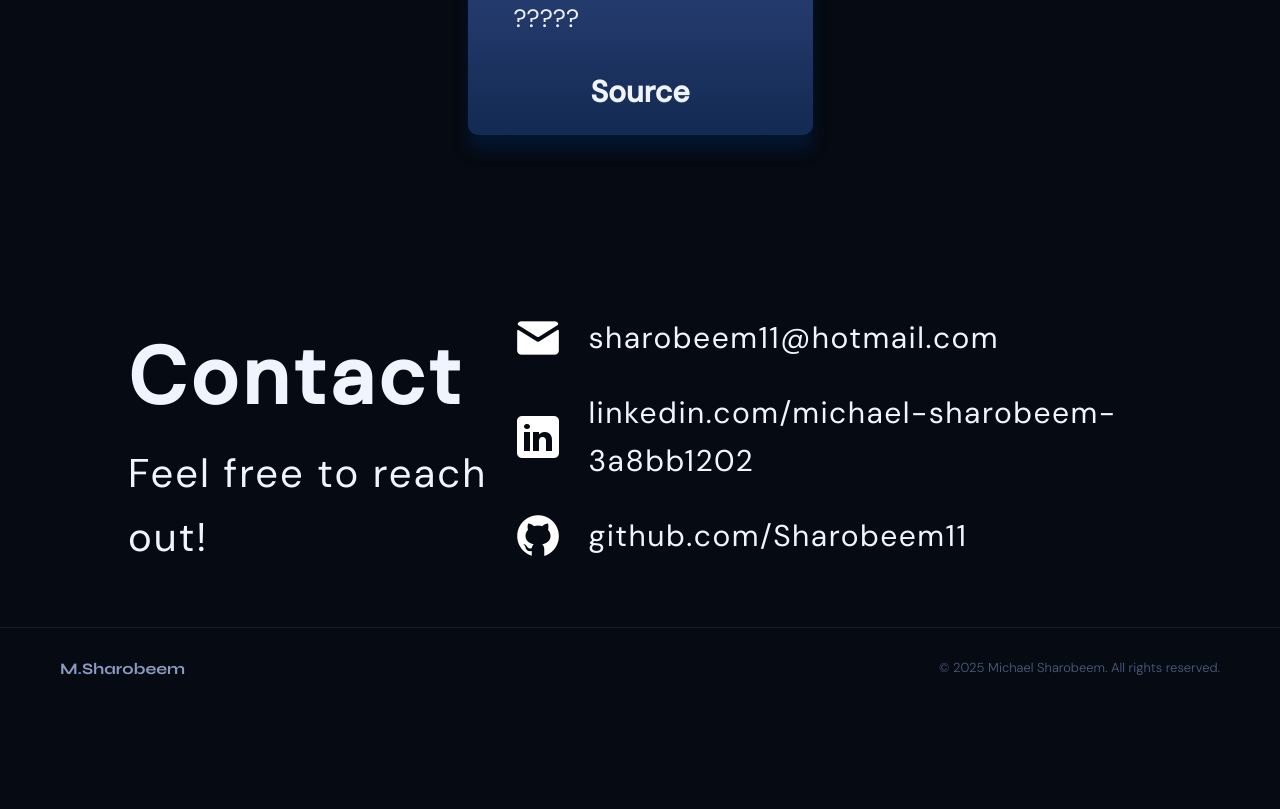
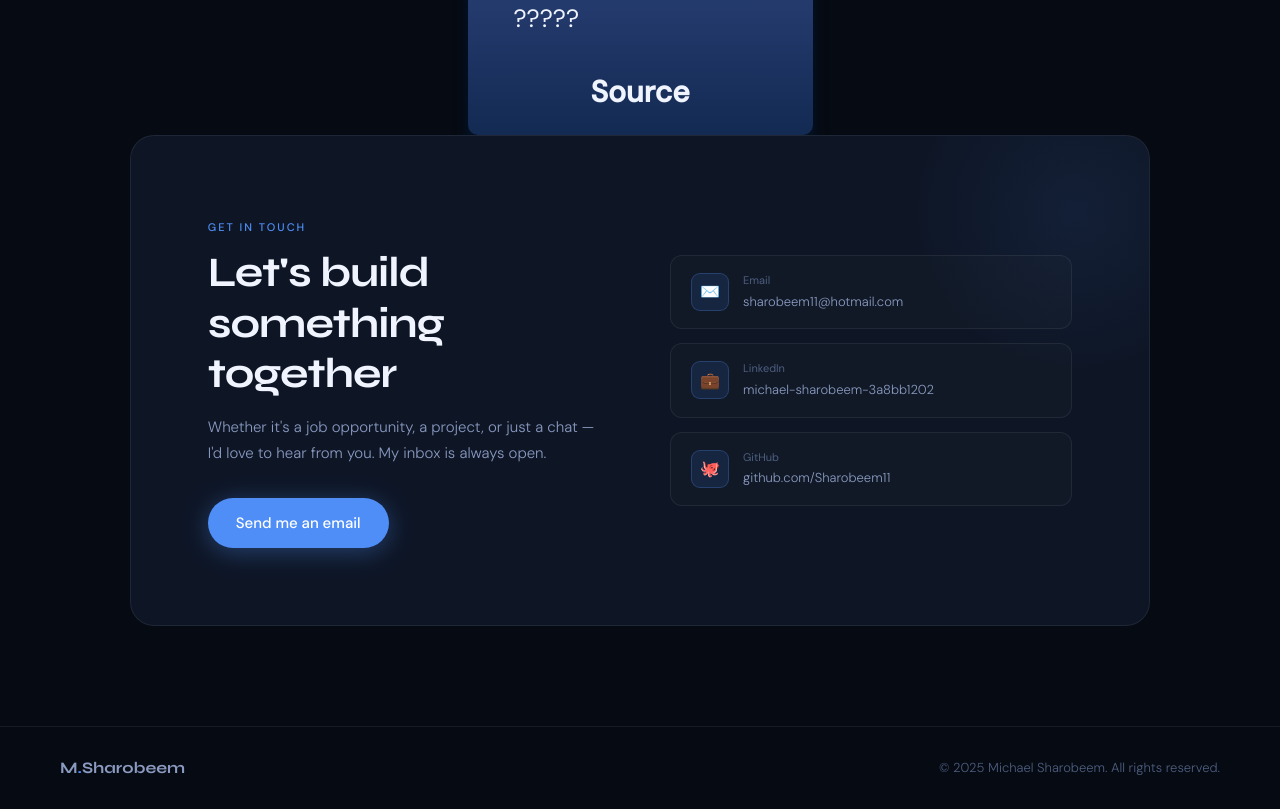
Before and after one commit to Sharobeem11/PortfolioWebsite, a React (Create React App) app in the folder react-portfolio/: page / in a window 1280 px wide. Shown: the part 4220-5029 px from the top of the page. Before the commit the page ends 4929 px from the top, so only its background shows below. Built offline with nearby package versions, Linux system fonts and the light colour scheme.

Commit message:
update contact component

```diff
--- a/react-portfolio/src/components/Contact/Contact.jsx
+++ b/react-portfolio/src/components/Contact/Contact.jsx
@@ -1,38 +1,70 @@
-import React from "react";
-
+import React, { useEffect, useRef } from "react";
 import styles from "./Contact.module.css";
-import { getImageUrl } from "../../utils";
-// import emailIcon from "../../assets/contact/emailIcon.png";
-// import linkedinIcon from "../../assets/contact/linkedinIcon.png";
-// import githubIcon from "../../assets/contact/githubIcon.png";
 
 export const Contact = () => {
+  const sectionRef = useRef(null);
+
+  useEffect(() => {
+    const observer = new IntersectionObserver(
+      (entries) => entries.forEach((e) => {
+        if (e.isIntersecting) e.target.classList.add(styles.visible);
+      }),
+      { threshold: 0.1 }
+    );
+    if (sectionRef.current) observer.observe(sectionRef.current);
+    return () => observer.disconnect();
+  }, []);
+
   return (
-    <footer id="contact" className={styles.container}>
-      <div className={styles.text}>
-        <h2>Contact</h2>
-        <p>Feel free to reach out!</p>
+    <section className={styles.container} id="contact" ref={sectionRef}>
+      <div className={styles.inner}>
+        <div className={styles.card}>
+          <div className={styles.left}>
+            <span className={styles.label}>Get in touch</span>
+            <h2 className={styles.title}>Let's build something together</h2>
+            <p className={styles.desc}>
+              Whether it's a job opportunity, a project, or just a chat — I'd love to hear
+              from you. My inbox is always open.
+            </p>
+            <a href="mailto:sharobeem11@hotmail.com" className={styles.btn}>
+              Send me an email
+            </a>
+          </div>
+          <div className={styles.links}>
+            <a href="mailto:sharobeem11@hotmail.com" className={styles.link}>
+              <div className={styles.linkIcon}>✉️</div>
+              <div className={styles.linkText}>
+                <span className={styles.linkLabel}>Email</span>
+                <span className={styles.linkValue}>sharobeem11@hotmail.com</span>
+              </div>
+            </a>
+            <a
+              href="https://www.linkedin.com/in/michael-sharobeem-3a8bb1202"
+              className={styles.link}
+              target="_blank"
+              rel="noreferrer"
+            >
+              <div className={styles.linkIcon}>💼</div>
+              <div className={styles.linkText}>
+                <span className={styles.linkLabel}>LinkedIn</span>
+                <span className={styles.linkValue}>michael-sharobeem-3a8bb1202</span>
+              </div>
+            </a>
+            <a
+              href="https://www.github.com/Sharobeem11"
+              className={styles.link}
+              target="_blank"
+              rel="noreferrer"
+            >
+              <div className={styles.linkIcon}>🐙</div>
+              <div className={styles.linkText}>
+                <span className={styles.linkLabel}>GitHub</span>
+                <span className={styles.linkValue}>github.com/Sharobeem11</span>
+              </div>
+            </a>
+          </div>
+        </div>
       </div>
-      <ul className={styles.links}>
-        <li className={styles.link}>
-          <img src={getImageUrl("contact/emailIcon.png")} alt="Email icon" />
-          {/* <img src={emailIcon} alt="Email icon" /> */}
-          <a href="mailto:sharobeem11@hotmail.com">sharobeem11@hotmail.com</a>
-        </li>
-        <li className={styles.link}>
-          <img
-            src={getImageUrl("contact/linkedinIcon.png")}
-            // src={linkedinIcon}
-            alt="LinkedIn icon"
-          />
-          <a href="https://www.linkedin.com/michael-sharobeem-3a8bb1202">linkedin.com/michael-sharobeem-3a8bb1202</a>
-        </li>
-        <li className={styles.link}>
-          <img src={getImageUrl("contact/githubIcon.png")} alt="Github icon" />
-          {/* <img src={githubIcon} alt="Github icon" /> */}
-          <a href="https://www.github.com/Sharobeem11">github.com/Sharobeem11</a>
-        </li>
-      </ul>
-    </footer>
+    </section>
   );
 };
--- a/react-portfolio/src/components/Contact/Contact.module.css
+++ b/react-portfolio/src/components/Contact/Contact.module.css
@@ -1,64 +1,151 @@
 @import "../../vars.css";
 
 .container {
-  color: var(--colour-text);
-  margin-top: 120px;
-  background-color: var(--colour-secondary);
-  display: flex;
-  flex-direction: row;
-  justify-content: space-evenly;
-  width: 100vw;
-  padding: 58px 10%;
-  gap: 10px;
+  padding: 0 0 100px;
+  position: relative;
+  z-index: 1;
+  opacity: 0;
+  transform: translateY(24px);
+  transition: opacity 0.6s ease, transform 0.6s ease;
 }
 
-.text h2 {
-  font-size: 80px;
-  font-weight: 700;
-  letter-spacing: 4px;
+.container.visible {
+  opacity: 1;
+  transform: none;
 }
 
-.text p {
-  font-size: 40px;
-  font-weight: 400;
+.inner {
+  max-width: 1140px;
+  margin: 0 auto;
+  padding: 0 clamp(20px, 5vw, 60px);
+}
+
+.card {
+  background: var(--card);
+  border: 1px solid var(--border);
+  border-radius: 24px;
+  padding: clamp(40px, 6vw, 80px);
+  display: grid;
+  grid-template-columns: 1fr 1fr;
+  gap: 60px;
+  align-items: center;
+  position: relative;
+  overflow: hidden;
+}
+
+.card::before {
+  content: '';
+  position: absolute;
+  top: -100px;
+  right: -100px;
+  width: 350px;
+  height: 350px;
+  border-radius: 50%;
+  background: radial-gradient(circle, rgba(79, 142, 247, 0.08) 0%, transparent 65%);
+  pointer-events: none;
+}
+
+.label {
+  display: inline-block;
+  font-size: 11px;
+  font-weight: 500;
   letter-spacing: 2px;
+  text-transform: uppercase;
+  color: var(--accent);
+  margin-bottom: 12px;
+}
+
+.title {
+  font-family: var(--font-display);
+  font-size: clamp(28px, 4vw, 42px);
+  font-weight: 700;
+  letter-spacing: -1px;
+  margin-bottom: 16px;
+  line-height: 1.2;
+}
+
+.desc {
+  font-size: 15px;
+  color: var(--text2);
+  line-height: 1.7;
+  margin-bottom: 32px;
+}
+
+.btn {
+  display: inline-block;
+  background: var(--accent);
+  color: #fff;
+  text-decoration: none;
+  padding: 13px 28px;
+  border-radius: 100px;
+  font-size: 15px;
+  font-weight: 500;
+  transition: transform 0.2s, box-shadow 0.2s;
+  box-shadow: 0 4px 24px rgba(79, 142, 247, 0.35);
+}
+
+.btn:hover {
+  transform: translateY(-2px);
+  box-shadow: 0 8px 32px rgba(79, 142, 247, 0.45);
 }
 
 .links {
   display: flex;
   flex-direction: column;
-  align-items: flex-start;
-  list-style: none;
-  gap: 26px;
+  gap: 14px;
 }
 
 .link {
   display: flex;
   align-items: center;
-  gap: 25px;
+  gap: 14px;
+  background: var(--bg3);
+  border: 1px solid var(--border);
+  border-radius: 12px;
+  padding: 16px 20px;
+  text-decoration: none;
+  color: var(--text);
+  transition: border-color 0.3s, transform 0.3s, background 0.3s;
 }
 
-.link a {
-  color: var(--colour-text);
-  text-decoration: none;
-  font-size: 30px;
-  font-weight: 400;
-  letter-spacing: 1.5px;
+.link:hover {
+  border-color: var(--border2);
+  transform: translateX(4px);
+  background: var(--bg2);
 }
 
-@media screen and (max-width: 830px) {
-  .container {
-    flex-direction: column;
-    gap: 23px;
-  }
+.linkIcon {
+  width: 38px;
+  height: 38px;
+  border-radius: 9px;
+  background: var(--accent-dim);
+  border: 1px solid var(--border2);
+  display: flex;
+  align-items: center;
+  justify-content: center;
+  font-size: 16px;
+  flex-shrink: 0;
+}
 
-  .text {
-    display: flex;
-    flex-direction: column;
-    align-items: center;
-  }
+.linkText {
+  display: flex;
+  flex-direction: column;
+  gap: 2px;
+}
 
-  .links {
-    align-items: center;
+.linkLabel {
+  font-size: 11px;
+  color: var(--text3);
+  font-weight: 400;
+}
+
+.linkValue {
+  font-size: 13px;
+  color: var(--text2);
+}
+
+@media (max-width: 900px) {
+  .card {
+    grid-template-columns: 1fr;
   }
 }
```
